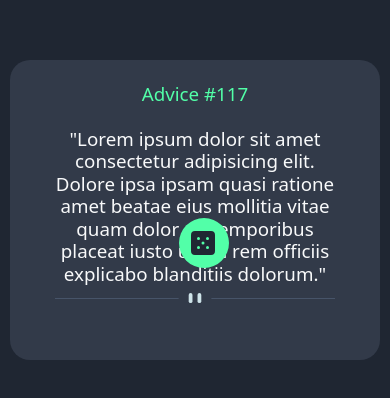
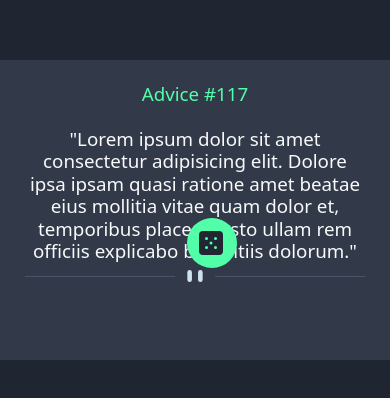
Before and after one commit to SamixYasuke/SamixYasuke-frontEndMentorTaskFour-Advice-Generator, a plain HTML site: page index.html in a window 390 px wide. Shown: the part 212-610 px from the top of the page. Drawn offline with nearby package versions, Linux system fonts and the light colour scheme.

Commit message:
Update styles.css

```diff
--- a/styles.css
+++ b/styles.css
@@ -51,7 +51,7 @@ h1{
 }
 
 
-@media (max-width: 400px) {
+@media (max-width: 375px) {
     html{
         font-size: 15px;
     }
@@ -67,8 +67,8 @@ h1{
         top: 50%;
         left: 50%;
         transform: translate(-50%, -50%);
-        width: 370px;
-        height: 300px;
+        width: 320px;
+        height: 340px;
     }
 
     .center-card-content{
@@ -88,7 +88,7 @@ h1{
         position: relative;
         bottom: 0;
         left: 46%;
-        transform: translateY(860%);
+        transform: translateY(893%);
         transition: back-ground-color 0.5s ease-in-out;
     }
 
```
